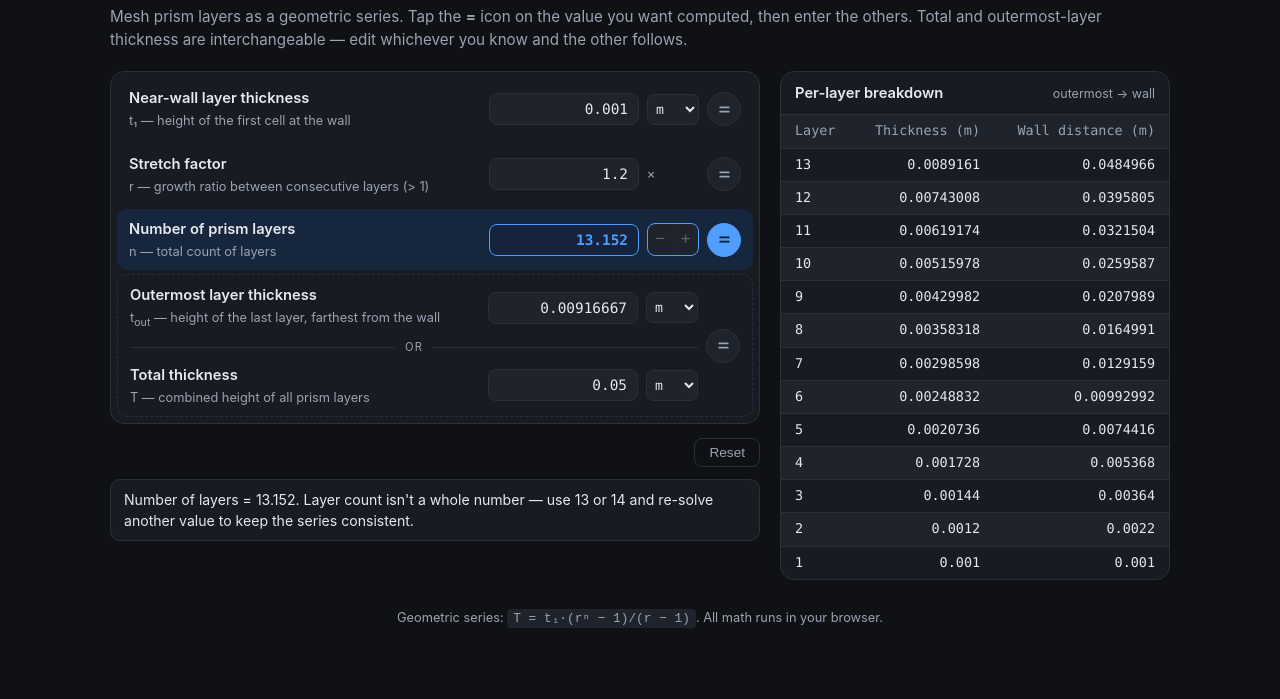
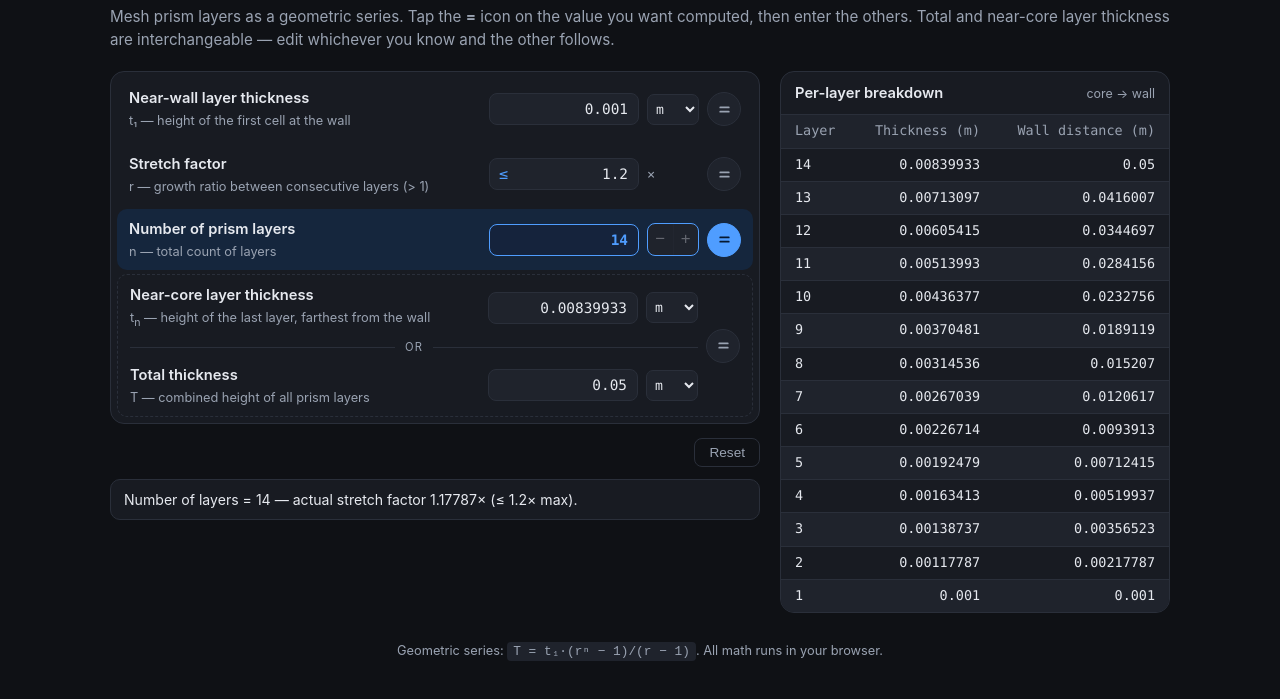
Before and after one commit to corykinney/prismlayer, a plain HTML site: page index.html in a window 1280 px wide. Shown: the part 61-760 px from the top of the page. Drawn offline with Linux system fonts and the light colour scheme.

Commit message:
Treat stretch factor as a max bound when solving for layer count
When solving for number of prism layers, the stretch factor is now an upper
bound (shown with a "≤" indicator): compute the exact layer count at that
bound, round up, and back out the actual (smaller) stretch factor for the
integer count so the breakdown and derived size stay consistent.

Also rename outermost-layer thickness to near-core (symbol t_n), switch the
calculation highlight to blue, make the layer-count field reject non-integers,
and lower the scientific-notation threshold to 1e-4.

Co-Authored-By: Claude Opus 4.8 <noreply@anthropic.com>

```diff
--- a/app.js
+++ b/app.js
@@ -3,7 +3,7 @@
 
   // The geometric series has three degrees of freedom (t1, r, n). "Size" is a
   // fourth logical parameter expressed two interchangeable ways: total
-  // thickness (T) or outermost-layer thickness (t_out). The user edits
+  // thickness (T) or near-core layer thickness (t_n). The user edits
   // whichever they know; the other is derived.
   const FIELDS = ["first", "ratio", "count", "total", "last"];
   const els = {};
@@ -35,7 +35,7 @@
     ratio: "Stretch factor",
     count: "Number of layers",
     total: "Total thickness",
-    last: "Outermost layer thickness"
+    last: "Near-core layer thickness"
   };
 
   // ---- unit helpers --------------------------------------------------------
@@ -171,7 +171,7 @@
     else computeParam();
   }
 
-  // Compute total and outermost-layer thickness from t1, r, n.
+  // Compute total and near-core layer thickness from t1, r, n.
   function computeSize() {
     els.total.value = "";
     els.last.value = "";
@@ -189,7 +189,7 @@
     els.total.value = fmt(T / lenFactor("total"));
     els.last.value = fmt(tL / lenFactor("last"));
     setStatus("Total thickness = " + fmt(T / lenFactor("total")) + " " + unitName("total") +
-              ", outermost layer = " + fmt(tL / lenFactor("last")) + " " + unitName("last") + ".", "ok");
+              ", near-core layer = " + fmt(tL / lenFactor("last")) + " " + unitName("last") + ".", "ok");
     renderLayers({ first: t1, ratio: r, count: n });
   }
 
@@ -218,16 +218,41 @@
     if (e) { setStatus(e, "error"); renderLayers(null); return; }
 
     const usingLast = src.key === "last";
-    let result;
+    // The defining triple we will display / chart, in base metres.
+    let p = { first: base.first, ratio: base.ratio, count: base.count };
+    let result;          // value shown in the solved field
+    let actualRatio;     // for count mode: the true stretch factor after rounding
+
     if (solveFor === "first") {
       result = usingLast ? firstFromLast(base.ratio, base.count, src.val)
                          : firstFromTotal(base.ratio, base.count, src.val);
+      p.first = result;
     } else if (solveFor === "ratio") {
       result = usingLast ? ratioFromLast(base.first, base.count, src.val)
                          : ratioFromTotal(base.first, base.count, src.val);
-    } else { // count
-      result = usingLast ? countFromLast(base.first, base.ratio, src.val)
-                         : countFromTotal(base.first, base.ratio, src.val);
+      p.ratio = result;
+    } else { // count — stretch factor is a MAX bound; round layers up, then
+             // back out the actual (smaller) stretch factor for that integer n
+      const rMax = base.ratio;
+      const nExact = usingLast ? countFromLast(base.first, rMax, src.val)
+                               : countFromTotal(base.first, rMax, src.val);
+      if (Number.isFinite(nExact) && nExact > 0) {
+        const rounded = Math.round(nExact);
+        let n = (Math.abs(nExact - rounded) < 1e-6) ? rounded : Math.ceil(nExact);
+        n = Math.max(1, n);
+        result = n;
+        p.count = n;
+        if (n <= 1) {
+          actualRatio = rMax;                 // single layer: stretch is irrelevant
+        } else {
+          const ra = usingLast ? ratioFromLast(base.first, n, src.val)
+                               : ratioFromTotal(base.first, n, src.val);
+          actualRatio = (Number.isFinite(ra) && ra > 0) ? ra : rMax;
+        }
+        p.ratio = actualRatio;
+      } else {
+        result = NaN;
+      }
     }
 
     const invalid = !Number.isFinite(result) || result <= 0 ||
@@ -241,26 +266,19 @@
     // "first" is a length → display in its own unit; ratio/count are unitless.
     els[solveFor].value = (solveFor === "first") ? fmt(result / lenFactor("first")) : fmt(result);
 
-    // Consistent defining triple (base metres), then fill the derived size value.
-    const p = {
-      first: solveFor === "first" ? result : base.first,
-      ratio: solveFor === "ratio" ? result : base.ratio,
-      count: solveFor === "count" ? result : base.count
-    };
+    // Fill the derived size value from the consistent triple.
     if (src.key === "total") els.last.value = fmt(lastFrom(p.first, p.ratio, p.count) / lenFactor("last"));
     else els.total.value = fmt(totalFrom(p.first, p.ratio, p.count) / lenFactor("total"));
 
-    let dispResult, unit = "";
-    if (solveFor === "first") { dispResult = result / lenFactor("first"); unit = " " + unitName("first"); }
-    else if (solveFor === "ratio") { dispResult = result; unit = "×"; }
-    else { dispResult = result; }
-
-    let note = "";
-    if (solveFor === "count" && Math.abs(result - Math.round(result)) > 1e-6) {
-      note = "  Layer count isn't a whole number — use " + Math.floor(result) + " or " +
-             Math.ceil(result) + " and re-solve another value to keep the series consistent.";
+    if (solveFor === "count") {
+      setStatus("Number of layers = " + result + " — actual stretch factor " + fmt(actualRatio) +
+                "× (≤ " + fmt(base.ratio) + "× max).", "ok");
+    } else {
+      let dispResult, unit = "";
+      if (solveFor === "first") { dispResult = result / lenFactor("first"); unit = " " + unitName("first"); }
+      else { dispResult = result; unit = "×"; }   // ratio
+      setStatus(LABELS[solveFor] + " = " + fmt(dispResult) + unit + ".", "ok");
     }
-    setStatus(LABELS[solveFor] + " = " + fmt(dispResult) + unit + "." + note, "ok");
     renderLayers(p);
   }
 
@@ -295,7 +313,7 @@
       rows.push({ layer: i + 1, t: t, dist: cum });
     }
 
-    // Display outermost layer first, near-wall layer last.
+    // Display near-core layer first, near-wall layer last.
     const frag = document.createDocumentFragment();
     for (let i = rows.length - 1; i >= 0; i--) {
       const r = rows[i];
@@ -318,7 +336,7 @@
   function setSolveFor(param) {
     solveFor = param;
     // Highlight the solved block. The size group (data-key="size") covers both
-    // total and outermost-layer thickness.
+    // total and near-core layer thickness.
     document.querySelectorAll(".field[data-key]").forEach(field => {
       field.classList.toggle("solved", field.dataset.key === param);
     });
@@ -327,6 +345,9 @@
     els.count.readOnly = param === "count";
     els.total.readOnly = param === "size";
     els.last.readOnly = param === "size";
+    // When solving for layer count the stretch factor is treated as an upper
+    // bound — flag the field so the "≤" indicator shows.
+    document.querySelector('.field[data-key="ratio"]').classList.toggle("max-bound", param === "count");
     // Steppers only make sense when the layer count is an editable input.
     document.querySelectorAll(".step").forEach(b => b.disabled = (param === "count"));
     recompute();
@@ -358,7 +379,23 @@
   document.querySelectorAll(".step").forEach(btn => {
     btn.addEventListener("click", () => stepCount(Number(btn.dataset.step)));
   });
-  ["first", "ratio", "count"].forEach(k => els[k].addEventListener("input", recompute));
+  ["first", "ratio"].forEach(k => els[k].addEventListener("input", recompute));
+
+  // Layer count is a positive integer — block decimal/exponent/sign keystrokes
+  // and normalise anything pasted in to a whole number.
+  els.count.addEventListener("keydown", e => {
+    if ([".", ",", "e", "E", "+", "-"].includes(e.key)) e.preventDefault();
+  });
+  els.count.addEventListener("input", () => {
+    const raw = els.count.value;
+    if (raw !== "") {
+      const n = Math.trunc(Math.abs(Number(raw)));
+      const norm = Number.isFinite(n) ? String(n) : "";
+      if (norm !== raw) els.count.value = norm;
+    }
+    recompute();
+  });
+
   // editing either size field makes it the active input (last edited wins)
   els.total.addEventListener("input", () => { sizeInput = "total"; recompute(); });
   els.last.addEventListener("input", () => { sizeInput = "last"; recompute(); });
--- a/index.html
+++ b/index.html
@@ -119,7 +119,23 @@
   }
   .field.solved input[type="number"]:read-only { cursor: default; }
 
-  /* grouped "size" block: total thickness and outermost-layer thickness are
+  /* "≤" indicator shown inside the stretch-factor box when it is a max bound */
+  .num-prefix { position: relative; display: inline-flex; }
+  .le-sign {
+    position: absolute;
+    left: 10px;
+    top: 50%;
+    transform: translateY(-50%);
+    color: var(--accent);
+    font-family: var(--mono);
+    font-size: 0.95rem;
+    pointer-events: none;
+    display: none;
+  }
+  .field.max-bound .le-sign { display: block; }
+  .field.max-bound #ratio { padding-left: 24px; }
+
+  /* grouped "size" block: total thickness and near-core layer thickness are
      interchangeable inputs sharing one solve toggle */
   .field.size-group { gap: 8px; border: 1px dashed var(--border); }
   .field.solved.size-group { border-style: solid; border-color: var(--solved); }
@@ -297,7 +313,7 @@
 <div class="wrap">
   <header>
     <h1>Prism Layer Calculator</h1>
-    <p>Mesh prism layers as a geometric series. Tap the <b>=</b> icon on the value you want computed, then enter the others. Total and outermost-layer thickness are interchangeable — edit whichever you know and the other follows.</p>
+    <p>Mesh prism layers as a geometric series. Tap the <b>=</b> icon on the value you want computed, then enter the others. Total and near-core layer thickness are interchangeable — edit whichever you know and the other follows.</p>
   </header>
 
   <div class="layout">
@@ -326,7 +342,10 @@
         <span class="sub">r — growth ratio between consecutive layers (&gt; 1)</span>
       </div>
       <div class="input-group">
-        <input type="number" id="ratio" step="any" min="0" placeholder="1.2">
+        <span class="num-prefix">
+          <span class="le-sign" aria-hidden="true">&le;</span>
+          <input type="number" id="ratio" step="any" min="0" placeholder="1.2">
+        </span>
         <span class="units">&times;</span>
         <button class="solve-toggle" data-solve="ratio" title="Solve for stretch factor" aria-label="Solve for stretch factor">
           <svg viewBox="0 0 24 24" fill="none" stroke="currentColor" stroke-width="2.5" stroke-linecap="round" aria-hidden="true"><line x1="6" y1="9" x2="18" y2="9"/><line x1="6" y1="15" x2="18" y2="15"/></svg>
@@ -340,7 +359,7 @@
         <span class="sub">n — total count of layers</span>
       </div>
       <div class="input-group">
-        <input type="number" id="count" step="1" min="1" placeholder="15">
+        <input type="number" id="count" step="1" min="1" inputmode="numeric" placeholder="15">
         <div class="stepper">
           <button type="button" class="step" data-step="-1" aria-label="Decrease layer count">&minus;</button>
           <button type="button" class="step" data-step="1" aria-label="Increase layer count">+</button>
@@ -355,12 +374,12 @@
       <div class="size-stack">
         <div class="size-item">
           <div class="field-label">
-            <span class="name">Outermost layer thickness</span>
-            <span class="sub">t<sub>out</sub> — height of the last layer, farthest from the wall</span>
+            <span class="name">Near-core layer thickness</span>
+            <span class="sub">t<sub>n</sub> — height of the last layer, farthest from the wall</span>
           </div>
           <div class="entry">
             <input type="number" id="last" step="any" min="0" placeholder="0.015">
-            <select class="unit-select" id="unit-last" aria-label="Outermost layer thickness unit">
+            <select class="unit-select" id="unit-last" aria-label="Near-core layer thickness unit">
               <option value="m">m</option>
               <option value="mm">mm</option>
             </select>
@@ -381,7 +400,7 @@
           </div>
         </div>
       </div>
-      <button class="solve-toggle" data-solve="size" title="Compute mesh size (total &amp; outermost-layer) from the others" aria-label="Compute total and outermost-layer thickness">
+      <button class="solve-toggle" data-solve="size" title="Compute mesh size (total &amp; near-core layer) from the others" aria-label="Compute total and near-core layer thickness">
         <svg viewBox="0 0 24 24" fill="none" stroke="currentColor" stroke-width="2.5" stroke-linecap="round" aria-hidden="true"><line x1="6" y1="9" x2="18" y2="9"/><line x1="6" y1="15" x2="18" y2="15"/></svg>
       </button>
     </div>
@@ -397,7 +416,7 @@
    <aside class="breakdown-panel">
      <div class="breakdown-head">
        <span>Per-layer breakdown</span>
-       <span class="hint">outermost → wall</span>
+       <span class="hint">core → wall</span>
      </div>
      <div class="breakdown-scroll">
        <table>
```
Also changed, not shown: 1 other file.
